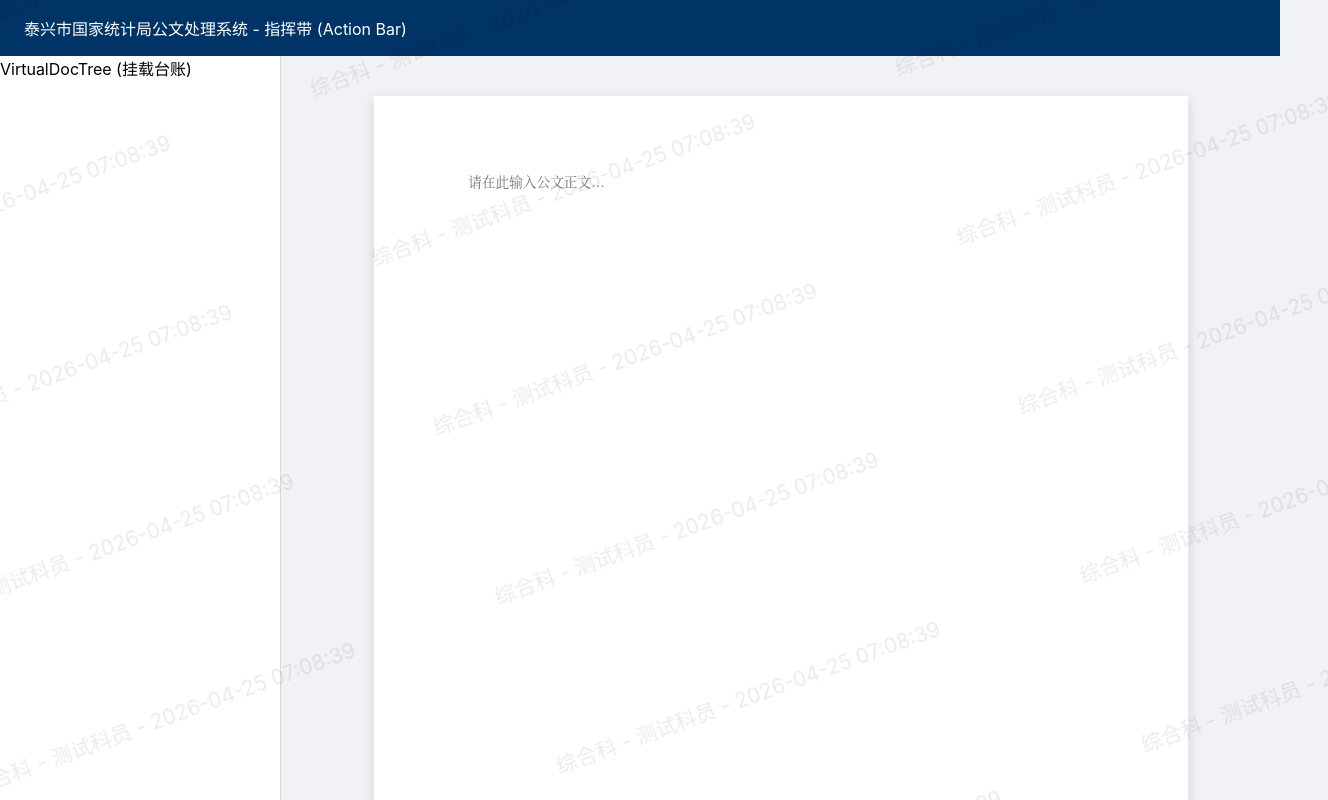
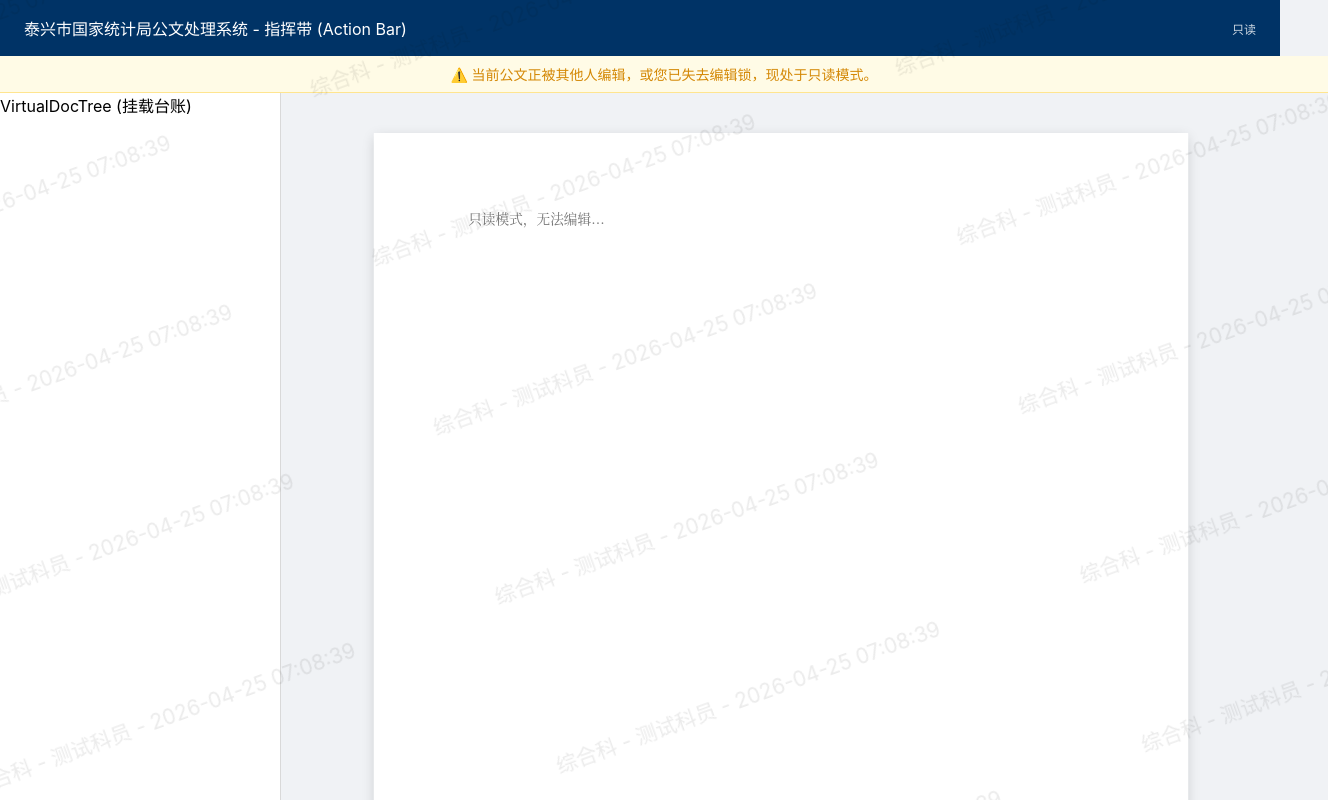
Before and after one commit to jstxzpf/newgwsh, a React (Vite) app in the folder frontend/: page / in a window 1280 px wide. Shown: the whole page, 1328 px wide, since content can reach past the window. Built offline with nearby package versions, Linux system fonts and the light colour scheme; no server answers.

Commit message:
feat(frontend): integrate auto-save and lock mechanisms into workspace

```diff
--- /dev/null
+++ b/frontend/src/components/Workspace/LockConflictBanner.tsx
@@ -0,0 +1,25 @@
+import React from 'react';
+
+interface Props {
+  lockState: 'ACQUIRING' | 'LOCKED' | 'READONLY_CONFLICT';
+}
+
+export const LockConflictBanner: React.FC<Props> = ({ lockState }) => {
+  if (lockState !== 'READONLY_CONFLICT') return null;
+
+  return (
+    <div style={{
+      width: '100%',
+      backgroundColor: '#fffbe6',
+      borderBottom: '1px solid #ffe58f',
+      color: '#d48806',
+      padding: '8px 24px',
+      textAlign: 'center',
+      fontSize: '14px',
+      fontWeight: 500,
+      zIndex: 10
+    }}>
+      ⚠️ 当前公文正被其他人编辑，或您已失去编辑锁，现处于只读模式。
+    </div>
+  );
+};
--- a/frontend/src/pages/Workspace.tsx
+++ b/frontend/src/pages/Workspace.tsx
@@ -1,15 +1,38 @@
-import React from 'react';
+import React, { useEffect } from 'react';
 import { A4Engine } from '../components/Workspace/A4Engine';
 import { useEditorStore } from '../store/useEditorStore';
+import { useLockGuard } from '../hooks/useLockGuard';
+import { useAutoSave } from '../hooks/useAutoSave';
+import { LockConflictBanner } from '../components/Workspace/LockConflictBanner';
 
 export const Workspace: React.FC = () => {
-  const { content, setContent } = useEditorStore();
+  const { currentDocId, content, setContent, setDocId } = useEditorStore();
+
+  // 模拟进入页面时初始化一个 docId (实际应从路由参数获取)
+  useEffect(() => {
+    if (!currentDocId) {
+      setDocId('test-doc-uuid-1234');
+    }
+  }, [currentDocId, setDocId]);
+
+  // 挂载锁守卫
+  const { lockState } = useLockGuard(currentDocId);
+  // 挂载自动保存引擎
+  useAutoSave(currentDocId, lockState);
+
+  const isReadOnly = lockState !== 'LOCKED';
 
   return (
     <div style={{ height: '100vh', display: 'flex', flexDirection: 'column' }}>
       <div style={{ height: '56px', background: '#003366', color: '#fff', display: 'flex', alignItems: 'center', padding: '0 24px' }}>
         <span>泰兴市国家统计局公文处理系统 - 指挥带 (Action Bar)</span>
+        <span style={{ marginLeft: 'auto', fontSize: '12px', opacity: 0.8 }}>
+          {lockState === 'ACQUIRING' ? '正在获取锁...' : lockState === 'LOCKED' ? '已锁定' : '只读'}
+        </span>
       </div>
+
+      <LockConflictBanner lockState={lockState} />
+
       <div style={{ flex: 1, display: 'flex', overflow: 'hidden' }}>
         <div style={{ width: '280px', borderRight: '1px solid #d9d9d9', background: '#fff' }}>
           VirtualDocTree (挂载台账)
@@ -19,8 +42,19 @@
             <textarea
               value={content}
               onChange={(e) => setContent(e.target.value)}
-              style={{ width: '100%', height: '100%', minHeight: '1000px', border: 'none', resize: 'none', outline: 'none', backgroundColor: 'transparent' }}
-              placeholder="请在此输入公文正文..."
+              disabled={isReadOnly}
+              style={{
+                width: '100%',
+                height: '100%',
+                minHeight: '1000px',
+                border: 'none',
+                resize: 'none',
+                outline: 'none',
+                backgroundColor: 'transparent',
+                cursor: isReadOnly ? 'not-allowed' : 'text',
+                color: isReadOnly ? '#555' : 'inherit'
+              }}
+              placeholder={isReadOnly ? "只读模式，无法编辑..." : "请在此输入公文正文..."}
               className="gov-text"
             />
           </A4Engine>
```
